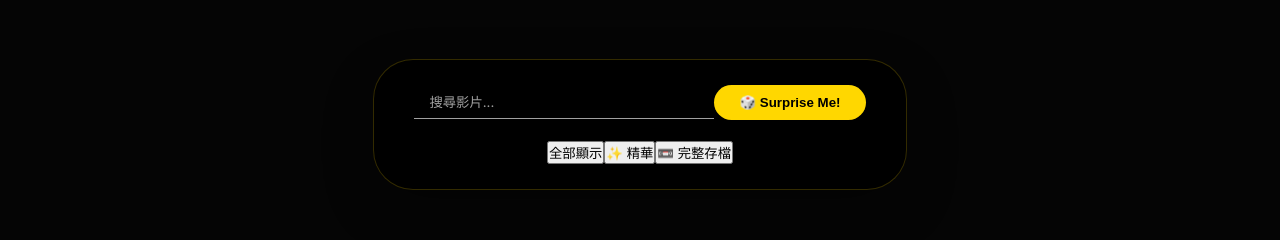
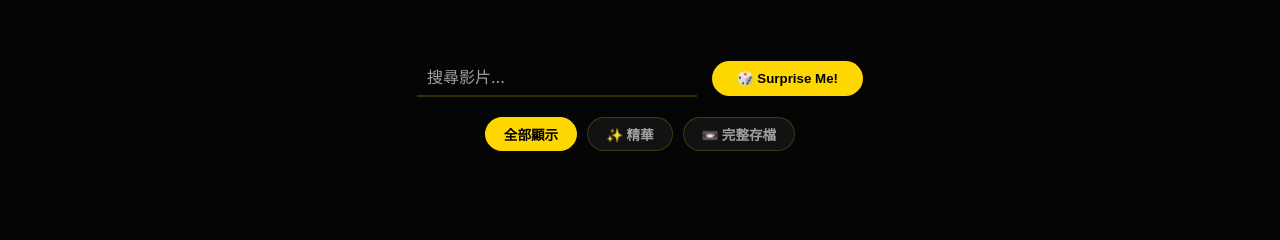
Before and after one commit to jim60304ko/LNG_videos, a React (Vite) app: page /#/videos/all in a window 1280 px wide. Shown: the part 258-498 px from the top of the page. Built offline with nearby package versions, Linux system fonts and the light colour scheme.

Commit message:
UI: Revert search bar to non-sticky and restore simple button styles

```diff
--- a/src/App.css
+++ b/src/App.css
@@ -59,35 +59,66 @@ header p {
 
 /* Controls */
 .controls {
-  position: sticky;
-  top: 20px;
-  z-index: 100;
+  position: relative; /* 隨捲動消失 */
   display: flex;
   flex-direction: column;
   gap: 20px;
   align-items: center;
   margin-bottom: 80px;
-  background: var(--modal-bg); /* 改用變數確保跟隨主題 */
-  backdrop-filter: blur(25px);
-  padding: 25px 40px;
-  border-radius: 40px;
-  border: 1px solid var(--border-color); /* 改用變數 */
-  width: fit-content;
-  margin-left: auto;
-  margin-right: auto;
-  box-shadow: 0 20px 50px rgba(0,0,0,0.3);
-  transition: background-color 0.5s ease, border-color 0.5s ease;
+  background: transparent; /* 移除笨重的背景，讓它更簡潔 */
+  padding: 0;
+  width: 100%;
+  box-shadow: none;
+}
+
+.controls-top {
+  display: flex;
+  gap: 15px;
+  align-items: center;
+  justify-content: center;
+}
+
+/* Filter Chips */
+.filter-group {
+  display: flex;
+  gap: 10px;
+  justify-content: center;
+}
+
+.filter-btn {
+  background: var(--card-bg);
+  border: 1px solid var(--border-color);
+  color: var(--text-muted);
+  padding: 6px 18px;
+  border-radius: 50px;
+  cursor: pointer;
+  font-family: inherit;
+  font-size: 0.85rem;
+  font-weight: 600;
+  transition: var(--transition);
+}
+
+.filter-btn:hover {
+  border-color: var(--primary-color);
+  color: var(--primary-color);
+}
+
+.filter-btn.active {
+  background: var(--primary-color);
+  color: black;
+  border-color: var(--primary-color);
 }
 
 .search-input {
   background: transparent;
   border: none;
-  border-bottom: 1px solid var(--text-muted);
-  color: var(--text-color); /* 確保文字顏色正確 */
-  padding: 8px 15px;
+  border-bottom: 2px solid var(--border-color);
+  color: var(--text-color);
+  padding: 8px 10px;
   font-family: inherit;
-  width: 300px;
+  width: 280px;
   transition: var(--transition);
+  font-size: 1rem;
 }
 
 .search-input::placeholder {
```
